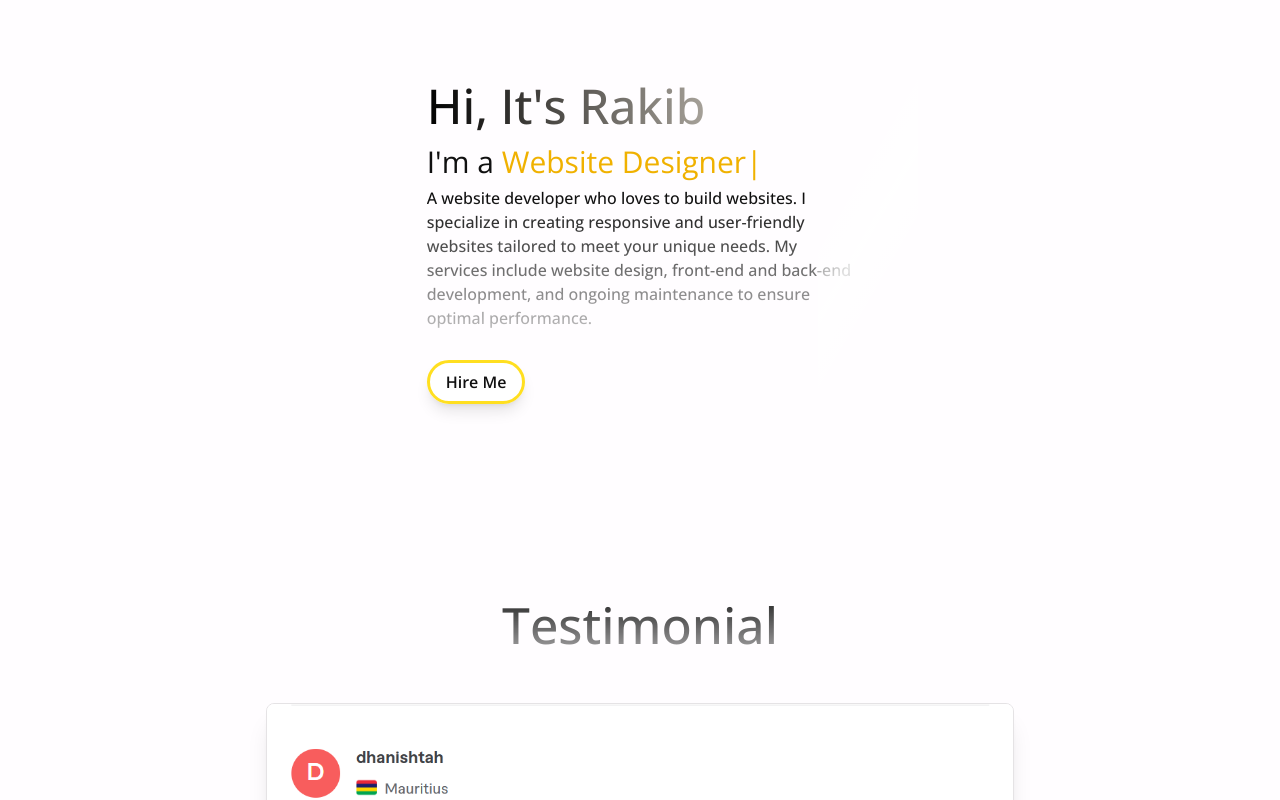
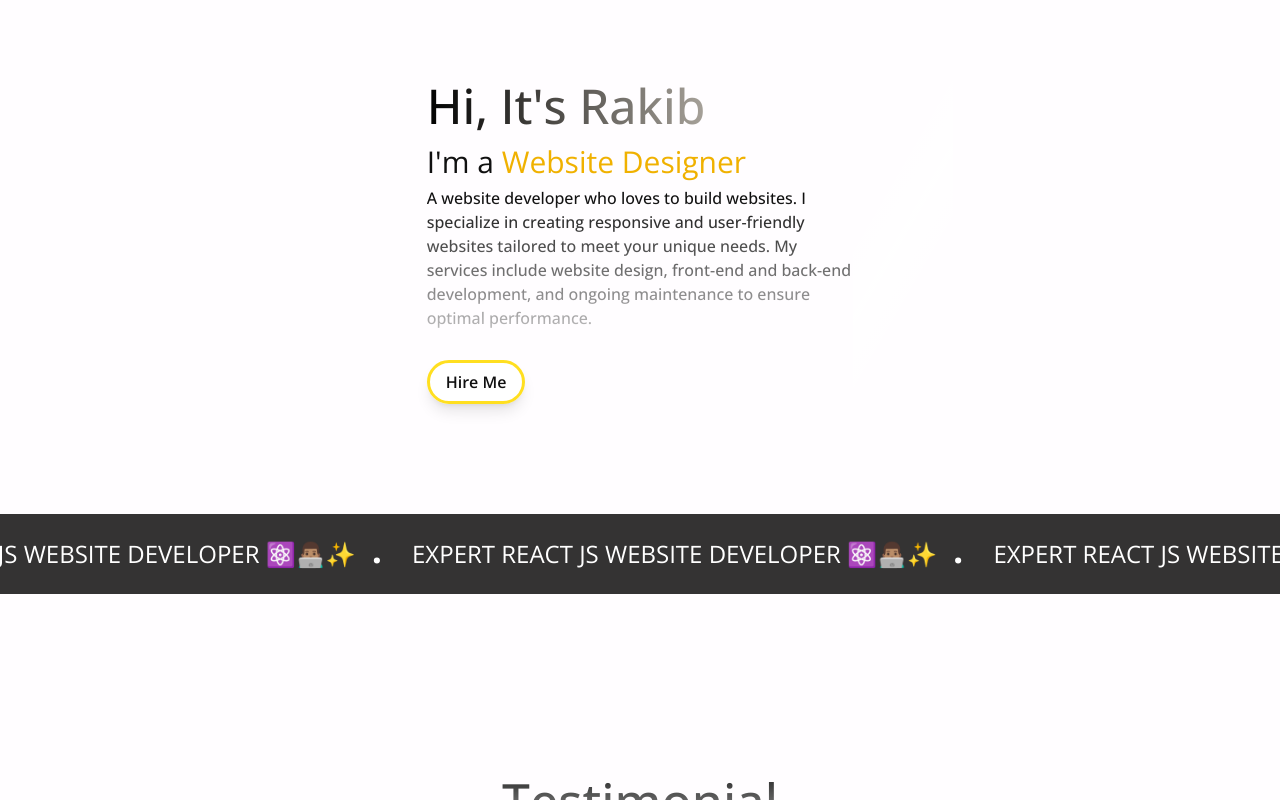
Before and after one commit to rakib00-dev/im-rakib, a React (Vite) app: page / in a window 1280 px wide. Shown: the part 720-1520 px from the top of the page. Built offline with nearby package versions, Linux system fonts and the light colour scheme.

Commit message:
fixed the footer section attibute and added new secion carousel in the game

```diff
--- a/src/App.jsx
+++ b/src/App.jsx
@@ -5,6 +5,7 @@ import Services from './Components/Services';
 import About from './Components/About';
 import Footer from './Components/Footer';
 import Projects from './Components/Projects';
+import Carousel from './Components/Carousel';
 // import { useEffect, useRef } from 'react';
 
 function App() {
@@ -41,6 +42,7 @@ function App() {
       {/* <div className="cursor" ref={cursor}></div> */}
       <Header />
       {/* <Skills /> */}
+      <Carousel />
       <Testimonial />
       <Services />
       <Projects />
--- /dev/null
+++ b/src/Components/Carousel.jsx
@@ -0,0 +1,54 @@
+const Carousel = () => {
+  return (
+    <>
+      <div className="w-full pb-4 bg-[#343333] uppercase text-md my-[6rem] m-auto overflow-hidden slider md:text-2xl md:p-4 md:pb-6">
+        <div className=" text-white w-fit slide">
+          <span>
+            Expert React JS Website Developer ⚛️👨🏽‍💻✨{' '}
+            <span className="text-4xl font-bold items-center mb-96">.</span>
+          </span>
+          <span>
+            Expert React JS Website Developer ⚛️👨🏽‍💻✨{' '}
+            <span className="text-4xl font-bold items-center mb-96">.</span>
+          </span>
+          <span>
+            Expert React JS Website Developer ⚛️👨🏽‍💻✨{' '}
+            <span className="text-4xl font-bold items-center mb-96">.</span>
+          </span>
+          <span>
+            Expert React JS Website Developer ⚛️👨🏽‍💻✨{' '}
+            <span className="text-4xl font-bold items-center mb-96">.</span>
+          </span>
+          <span>
+            Expert React JS Website Developer ⚛️👨🏽‍💻✨{' '}
+            <span className="text-4xl font-bold items-center mb-96">.</span>
+          </span>
+        </div>
+        <div className=" text-white w-fit slide">
+          <span>
+            Expert React JS Website Developer ⚛️👨🏽‍💻✨{' '}
+            <span className="text-4xl font-bold items-center mb-96">.</span>
+          </span>
+          <span>
+            Expert React JS Website Developer ⚛️👨🏽‍💻✨{' '}
+            <span className="text-4xl font-bold items-center mb-96">.</span>
+          </span>
+          <span>
+            Expert React JS Website Developer ⚛️👨🏽‍💻✨{' '}
+            <span className="text-4xl font-bold items-center mb-96">.</span>
+          </span>
+          <span>
+            Expert React JS Website Developer ⚛️👨🏽‍💻✨{' '}
+            <span className="text-4xl font-bold items-center mb-96">.</span>
+          </span>
+          <span>
+            Expert React JS Website Developer ⚛️👨🏽‍💻✨{' '}
+            <span className="text-4xl font-bold items-center mb-96">.</span>
+          </span>
+        </div>
+      </div>
+    </>
+  );
+};
+
+export default Carousel;
--- a/src/Components/Footer.jsx
+++ b/src/Components/Footer.jsx
@@ -37,7 +37,10 @@ const Footer = () => {
           />
           <div id="name-email-container" className="flex gap-4 mb-4">
             <div id="name-container" className="w-full">
-              <label for="name" className="text-sm font-medium text-gray-600">
+              <label
+                htmlFor="name"
+                className="text-sm font-medium text-gray-600"
+              >
                 Name
               </label>
               <input
@@ -50,7 +53,10 @@ const Footer = () => {
               />
             </div>
             <div id="email-container" className="w-full">
-              <label for="email" className="text-sm font-medium text-gray-600">
+              <label
+                htmlFor="email"
+                className="text-sm font-medium text-gray-600"
+              >
                 Email
               </label>
               <input
@@ -65,7 +71,10 @@ const Footer = () => {
           </div>
 
           <div id="message-container" className="w-full mb-4">
-            <label for="message" className="text-sm font-medium text-gray-600">
+            <label
+              htmlFor="message"
+              className="text-sm font-medium text-gray-600"
+            >
               Message
             </label>
             <textarea
--- a/src/index.css
+++ b/src/index.css
@@ -141,9 +141,35 @@ li {
   flex-wrap: wrap;
 }
 
+/* Carousel */
+.slider {
+  /* display: inline-block; */
+  white-space: nowrap;
+}
+.slide span {
+  margin: 0 10px;
+}
+
+.slide {
+  display: inline-block;
+  animation: slideShow 25s infinite linear;
+}
+
+@keyframes slideShow {
+  0% {
+    transform: translateX(0%); /* Start from the original position */
+  }
+  100% {
+    transform: translateX(-100%); /* Move the content off-screen */
+  }
+}
+
 /* sm */
 @media (width <= 640px) {
   h1#section-title {
     font-size: 2.5rem;
   }
+  .slide span {
+    margin: 0 4px;
+  }
 }
```
